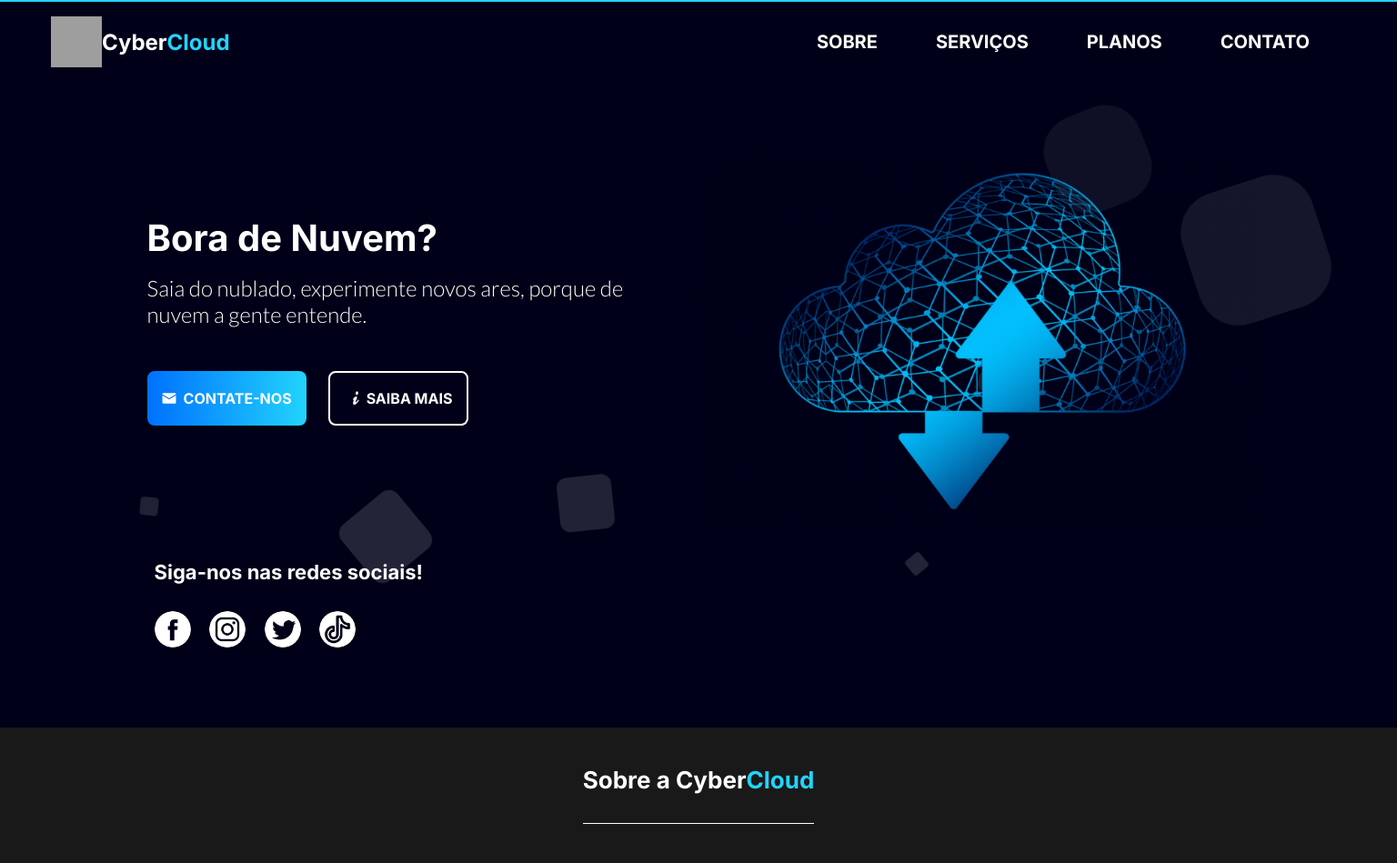
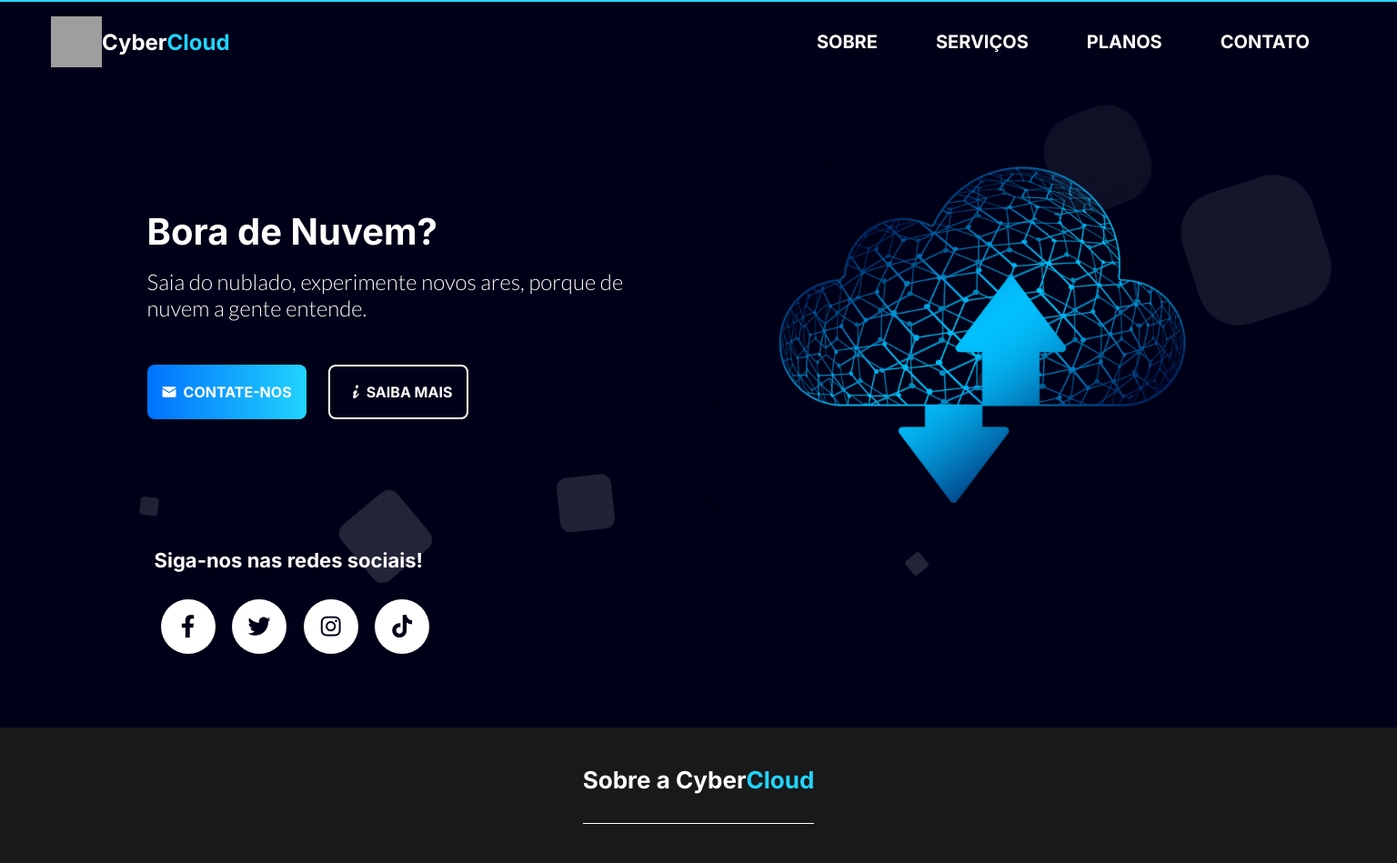
Before and after one commit to NathanSGomes/ProjetoSemestral, a PHP site: page / in a window 1536 px wide. Shown: the top 949 px of the page at 91% size. Run offline with PHP 8.4, Linux system fonts and the light colour scheme; grey boxes are pictures that could not be loaded.

Commit message:
Add files via upload

```diff
--- a/assets/styles/banner.css
+++ b/assets/styles/banner.css
@@ -101,15 +101,31 @@
     margin: 0.5em 0;
 }
 
-.banner__redes-btn {
+.banner__redes-sociais .button{
+    display: inline-block;
+    height: 2.25rem;
+    width: 2.25rem;
+    margin: 0 7px;
+    background-color: #fff;
+    overflow: hidden;
+    border-radius: 50px;
+    cursor: pointer;
     text-decoration: none;
-    margin-right: 1em;
 }
 
-.banner__redes-btn-img {
-    width: 2rem;
-    height: 2rem;
-    border-radius: 100%;
+.banner__redes-sociais .button .icon{
+    display: inline-block;
+    height: 2.25rem;
+    width: 2.25rem;
+    text-align: center;
+    line-height: 2rem;
+    border-radius: 50px;
+    color: var(--bg-title);
+}
+
+.banner__redes-sociais .button .icon i{
+    font-size: 1.25rem;
+    line-height: 2.25rem;
 }
 
 /* Responsividade Tablet */
@@ -207,11 +223,6 @@
         font-size: 1.375em;
     }
 
-    .banner__redes-btn-img {
-        width: 2.5rem;
-        height: 2.5rem;
-    }
-
     .banner__contato:hover {
         transition: 0.6s;
         background-image: url(../img/btn-hover.png);
@@ -233,11 +244,84 @@
         background-size: cover
     }
 
-    .banner__redes-btn-img:hover {
-        transition: 0.6s;
-        border-radius: 100%;
-        background-color: #0072ff;
-        box-shadow: 0 0 1rem var(--effect-color);
+    .banner__redes-sociais .button{
+        display: inline-block;
+        height: 3.75rem;
+        width: 3.75rem;
+        background-color: var(--primary-color);
+        overflow: hidden;
+        text-align: flex-start;
+        border-radius: 50px;
+        cursor: pointer;
+        transition: all 0.6s ease-out;
+        text-decoration: none;
+    }
+
+    .banner__redes-sociais .button .icon{
+        display: inline-block;
+        height: 3.75rem;
+        width: 3.75rem;
+        text-align: center;
+        line-height: 3.75rem;
+        border-radius: 50px;
+        transition: all 0.6s ease-out;
+        color: var(--bg-title);
+    }
+
+    .banner__redes-sociais .button .icon i{
+        font-size: 1.56rem;
+        line-height: 3.75rem;
+        transition: all 0.6s ease-out;
+    }
+
+    .banner__redes-sociais .button:hover{
+        width: 12.5rem;
+    }
+
+    .banner__redes-sociais .button:hover .icon{
+        color: var(--primary-color);
+    }
+
+    .banner__redes-sociais .button:nth-child(1):hover .icon{
+        background-color: var(--bg-title)
+    }
+
+    .banner__redes-sociais .button:nth-child(2):hover .icon{
+        background-color: var(--bg-title)
+    }
+
+    .banner__redes-sociais .button:nth-child(3):hover .icon{
+        background-color: var(--bg-title)
+    }
+
+    .banner__redes-sociais .button:nth-child(4):hover .icon{
+        background-color: var(--bg-title)
+    }
+
+    .banner__redes-sociais .button span{
+        font-size: 1.125rem;
+        font-family: var(--primary-font);
+        font-weight: 700;
+        margin-left: 0.625rem;
+        transition: all 0.6s ease-out;
+        color: var(--bg-title);
+        text-decoration: none;
+    }
+
+    .banner__redes-sociais .button:nth-child(1):hover span{
+        color: var(--bg-title);
+    }
+
+    .banner__redes-sociais .button:nth-child(2):hover span{
+        color: var(--bg-title);
+    }
+
+    .banner__redes-sociais .button:nth-child(3):hover span{
+        color: var(--bg-title);
+    }
+
+    .banner__redes-sociais .button:nth-child(4):hover span{
+        color: var(--bg-title);
     }
 
 }
--- a/index.html
+++ b/index.html
@@ -7,6 +7,7 @@
     <title>CyberCloud</title>
     <link rel="icon" href="assets/img/Icon.svg">
     <link rel="stylesheet" href="assets/styles/style.css">
+    <link rel="stylesheet" href="https://cdnjs.cloudflare.com/ajax/libs/font-awesome/6.0.0-beta3/css/all.min.css">
 </head>
 
 <body>
@@ -66,18 +67,35 @@
             <div class="banner__redes">
                 <h2 class="banner__redes-texto">Siga-nos nas redes sociais!</h2>
                 <div class="banner__redes-sociais">
-                    <a class="banner__redes-btn" href="https://github.com/NathanSGomes" target="_blank">
-                        <img class="banner__redes-btn-img" src="assets/img/Facebook.png" alt="Icone do Facebook">
+
+                    <a class="button" href="#" target="_blank">
+                        <div class="icon">
+                            <i class="fab fa-facebook-f"></i>
+                        </div>
+                        <span>Facebook</span>
                     </a>
-                    <a class="banner__redes-btn" href="https://www.instagram.com/nath.gomes_/" target="_blank">
-                        <img class="banner__redes-btn-img" src="assets/img/Instagram.png" alt="Icone do Instagram">
+
+                    <a class="button" href="#" target="_blank">
+                        <div class="icon">
+                            <i class="fab fa-twitter"></i>
+                        </div>
+                        <span>Twitter</span>
                     </a>
-                    <a class="banner__redes-btn" href="https://twitter.com/1Zaiross" target="_blank">
-                        <img class="banner__redes-btn-img" src="assets/img/Twitter.png" alt="Icone do Twitter">
+
+                    <a class="button" href="#" target="_blank">
+                        <div class="icon">
+                            <i class="fab fa-instagram"></i>
+                        </div>
+                        <span>Instagram</span>
                     </a>
-                    <a class="banner__redes-btn" href="https://traue.com.br" target="_blank">
-                        <img class="banner__redes-btn-img" src="assets/img/TikTok.png" alt="Icone do TicoTeco">
+
+                    <a class="button" href="#" target="_blank">
+                        <div class="icon">
+                            <i class="fab fa-tiktok"></i>
+                        </div>
+                        <span>TikTok</span>
                     </a>
+
                 </div>
             </div>
 
```
